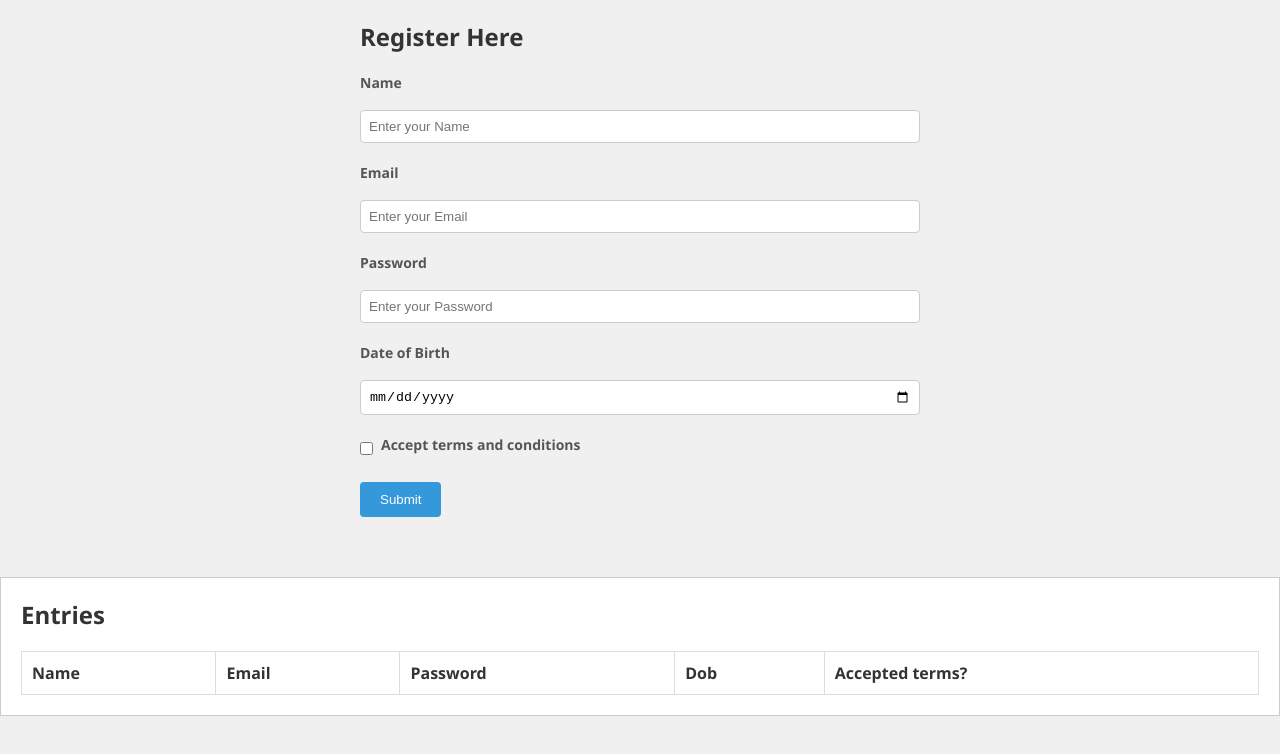
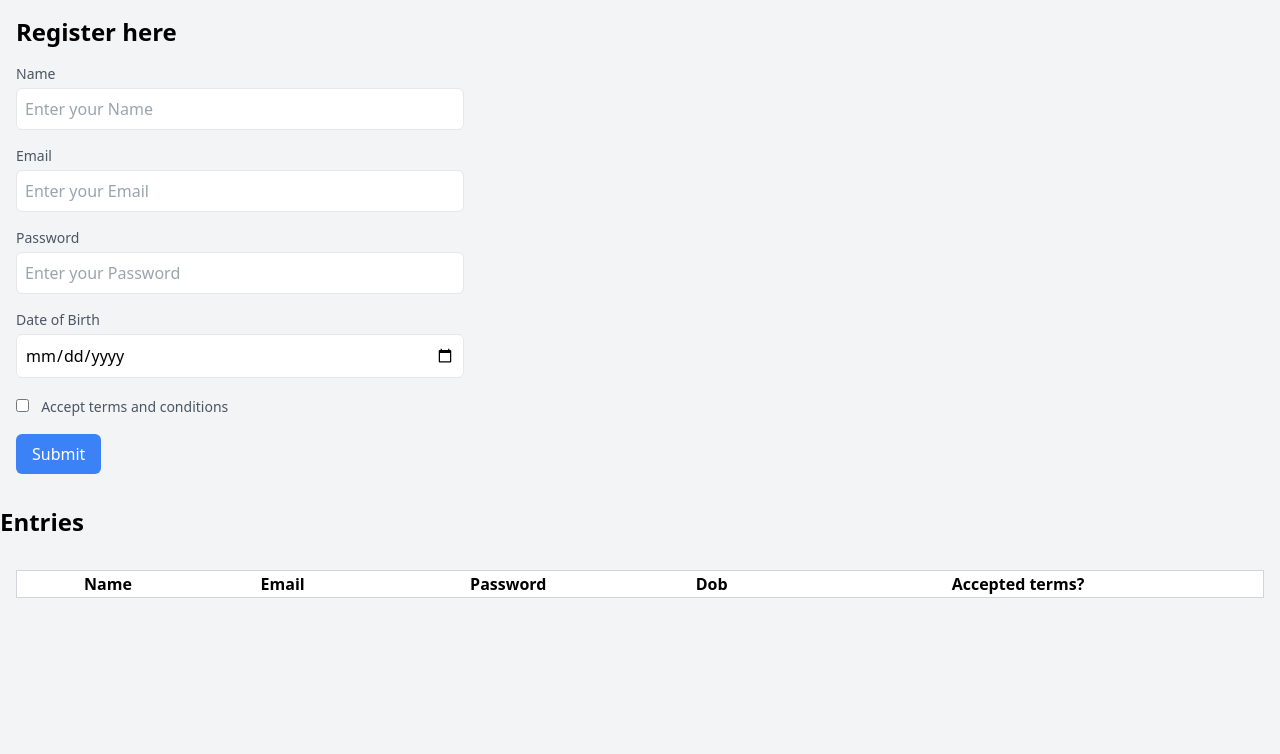
Before and after one commit to ru-dr/WD101_lvl8, a plain HTML site: page index.html in a window 1280 px wide. Drawn offline with nearby package versions, Linux system fonts and the light colour scheme.

Commit message:
Refactor registration page with Tailwind CSS

```diff
--- a/index.html
+++ b/index.html
@@ -6,129 +6,52 @@
     <meta http-equiv="X-UA-Compatible" content="IE=edge">
     <meta name="viewport" content="width=device-width, initial-scale=1.0">
     <title>Registration Page</title>
-    <style>
-        * {
-            box-sizing: border-box;
-            margin: 0;
-            padding: 0;
-        }
-
-        body {
-            font-family: 'Segoe UI', Tahoma, Geneva, Verdana, sans-serif;
-            background-color: #f0f0f0;
-            color: #333;
-        }
-
-        .container {
-            max-width: 600px;
-            margin: 0 auto;
-            padding: 20px;
-        }
-
-        h2 {
-            font-size: 1.5rem;
-            font-weight: bold;
-            margin-bottom: 20px;
-        }
-
-        .input-field {
-            width: 100%;
-            margin-top: 10px;
-            padding: 8px;
-            border: 1px solid #ccc;
-            border-radius: 4px;
-        }
-
-        .mb-4 {
-            margin-bottom: 20px;
-        }
-
-        label {
-            font-size: 0.875rem;
-            color: #555;
-            font-weight: bold;
-            margin-bottom: 8px;
-            display: block;
-        }
-
-        .checkbox-container {
-            display: flex;
-            align-items: center;
-            margin-top: 10px;
-        }
-
-        .checkbox-container input {
-            margin-right: 8px;
-        }
-
-        .btn-submit {
-            background-color: #3498db;
-            color: #fff;
-            padding: 10px 20px;
-            border: none;
-            border-radius: 4px;
-            cursor: pointer;
-        }
-
-        .entries {
-            background-color: #fff;
-            border: 1px solid #ccc;
-            padding: 20px;
-            margin-top: 20px;
-        }
-
-        table {
-            width: 100%;
-            border-collapse: collapse;
-            margin-top: 10px;
-        }
-
-        table, th, td {
-            border: 1px solid #ddd;
-        }
-
-        th, td {
-            padding: 10px;
-            text-align: left;
-        }
-    </style>
+    <link rel="stylesheet" href="https://cdn.jsdelivr.net/npm/tailwindcss@2.2.19/dist/tailwind.min.css">
 </head>
 
-<body>
-    <div class="container">
-        <h2>Register Here</h2>
+<body class="bg-gray-100">
+    <div class="container mx-auto p-4">
+        <h2 class="text-2xl font-bold mb-4">Register here</h2>
         <form id="user-form" class="max-w-md">
             <div class="mb-4">
-                <label for="name">Name</label>
-                <input type="text" class="input-field" name="name" id="name" placeholder="Enter your Name" required>
+                <label for="name" class="block text-sm font-medium text-gray-600">Name</label>
+                <input type="text" class="mt-1 p-2 w-full border rounded-md" name="name" id="name"
+                    placeholder="Enter your Name" required>
             </div>
             <div class="mb-4">
-                <label for="email">Email</label>
-                <input type="email" class="input-field" name="email" id="email" placeholder="Enter your Email" required>
+                <label for="email" class="block text-sm font-medium text-gray-600">Email</label>
+                <input type="email" class="mt-1 p-2 w-full border rounded-md" name="email" id="email"
+                    placeholder="Enter your Email" required>
             </div>
             <div class="mb-4">
-                <label for="password">Password</label>
-                <input type="password" class="input-field" name="password" id="password" placeholder="Enter your Password" required>
+                <label for="password" class="block text-sm font-medium text-gray-600">Password</label>
+                <input type="password" class="mt-1 p-2 w-full border rounded-md" name="password" id="password"
+                    placeholder="Enter your Password" required>
             </div>
             <div class="mb-4">
-                <label for="dob">Date of Birth</label>
-                <input type="date" class="input-field" name="dob" id="dob" required>
-            </div>
-            <div class="mb-4 checkbox-container">
-                <input type="checkbox" name="terms" id="terms">
-                <label for="terms">Accept terms and conditions</label>
+                <label for="dob" class="block text-sm font-medium text-gray-600">Date of Birth</label>
+                <input type="date" class="mt-1 p-2 w-full border rounded-md" name="dob" id="dob" required>
             </div>
             <div class="mb-4">
-                <button class="btn-submit" type="submit" id="submit" name="submit">Submit</button>
+                <input type="checkbox" name="terms" id="terms" class="mr-2">
+                <label for="terms" class="text-sm text-gray-600">Accept terms and conditions</label>
+            </div>
+            <div class="mb-4">
+                <button class="bg-blue-500 text-white px-4 py-2 rounded-md" type="submit" id="submit" name="submit">
+                    Submit
+                </button>
             </div>
         </form>
     </div>
     <div class="entries">
-        <h2>Entries</h2>
-        <table id="table"></table>
+        <h2 class="text-2xl font-bold mb-4">Entries</h2>
+        <div id="user-entries" class="container mx-auto p-4">
+            <table id="table" class="min-w-full bg-white border border-gray-300">
+
+            </table>
+        </div>
     </div>
-
-    <script src="index.js"></script>
 </body>
+<script src="index.js"></script>
 
 </html>
```
